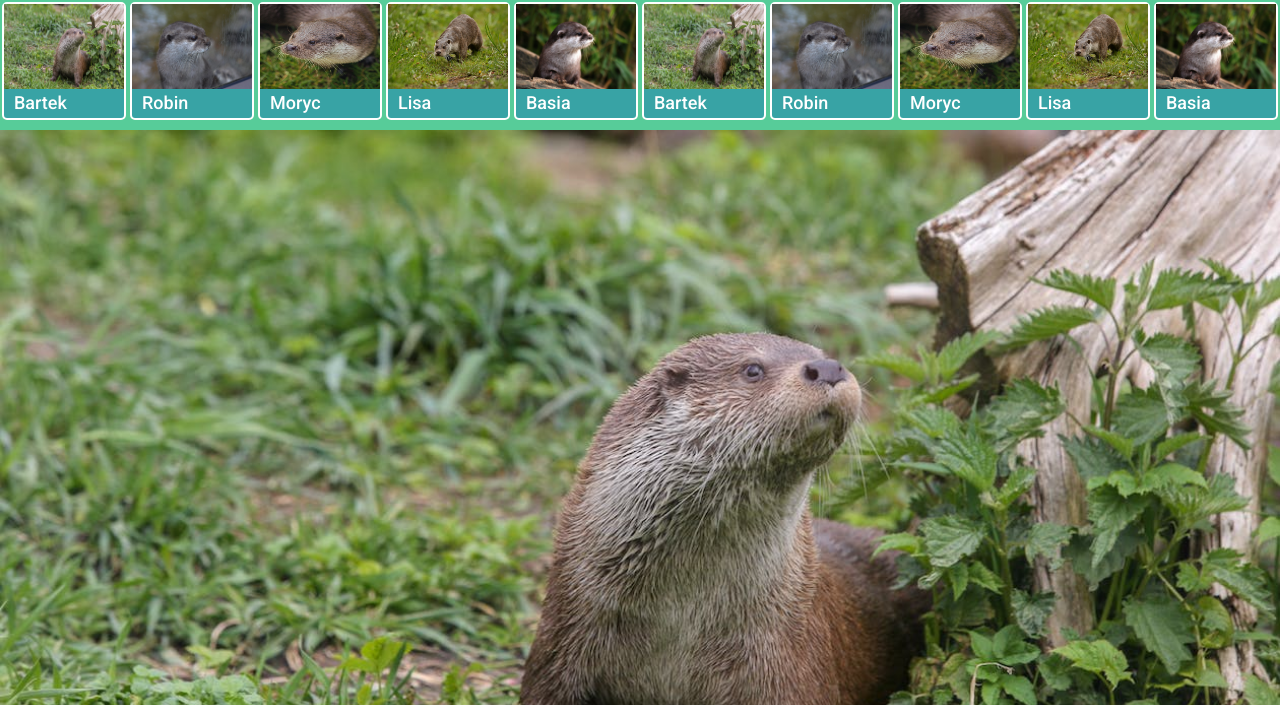
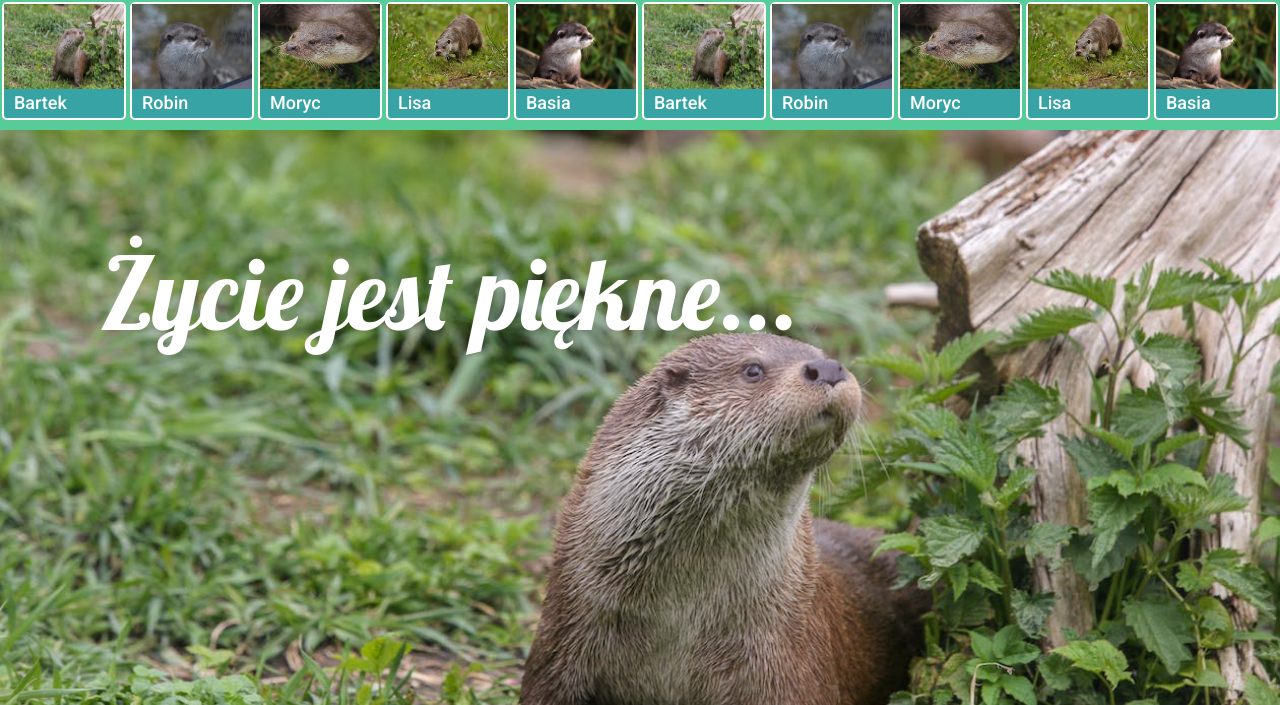
Before and after one commit to JackS86/WydraBay, a website: page index.html in a window 1280 px wide. Shown: the part 95-800 px from the top of the page. Drawn offline with nearby package versions, Linux system fonts and the light colour scheme.

Commit message:
new features

```diff
--- a/index.html
+++ b/index.html
@@ -17,6 +17,9 @@
     <link rel="preconnect" href="https://fonts.gstatic.com" crossorigin>
     <link
         href="https://fonts.googleapis.com/css2?family=Roboto:ital,wght@0,100;0,300;0,400;0,500;0,700;0,900;1,100;1,300;1,400;1,500;1,700;1,900&display=swap"
+        rel="stylesheet">
+    <link
+        href="https://fonts.googleapis.com/css2?family=Lobster&family=Roboto:ital,wght@0,100;0,300;0,400;0,500;0,700;0,900;1,100;1,300;1,400;1,500;1,700;1,900&display=swap"
         rel="stylesheet">
 
 
@@ -112,7 +115,7 @@
         <div class="container-large-image">
             <div class="border-large-image">
                 <img class="large-image" src="pictures/Bartek.jpeg" alt="">
-                <span class="title-large-image">Życie jest piękne</span>
+                <span class="title-large-image">Życie jest piękne...</span>
             </div>
         </div>
     </main>
--- a/style.css
+++ b/style.css
@@ -84,6 +84,7 @@ a {
 }
 .container-large-image {
   flex: 1 1 auto;
+
 }
 .border-large-image {
   text-align: center;
@@ -91,4 +92,18 @@ a {
 
 .large-image {
   width: 100%;
+
+
 }
+.title-large-image{
+  display: flex;
+  justify-content: center;
+  align-items: center;
+ position: absolute;
+ top:330px;
+ left: 100px;
+  font-size: 10em;
+  text-align: center;
+  font-family: 'Lobster', cursive;
+  color:white;
+}
```
